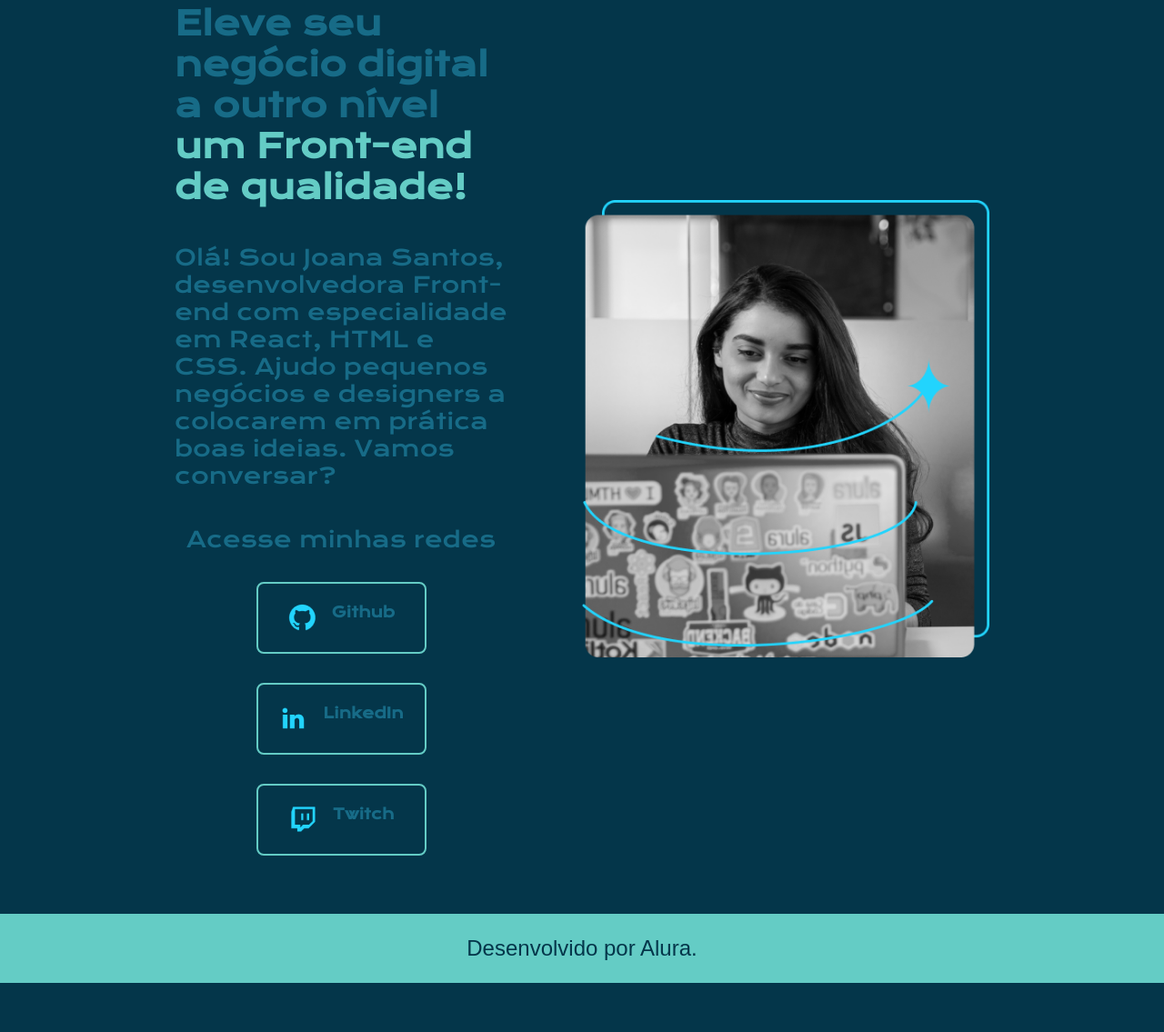
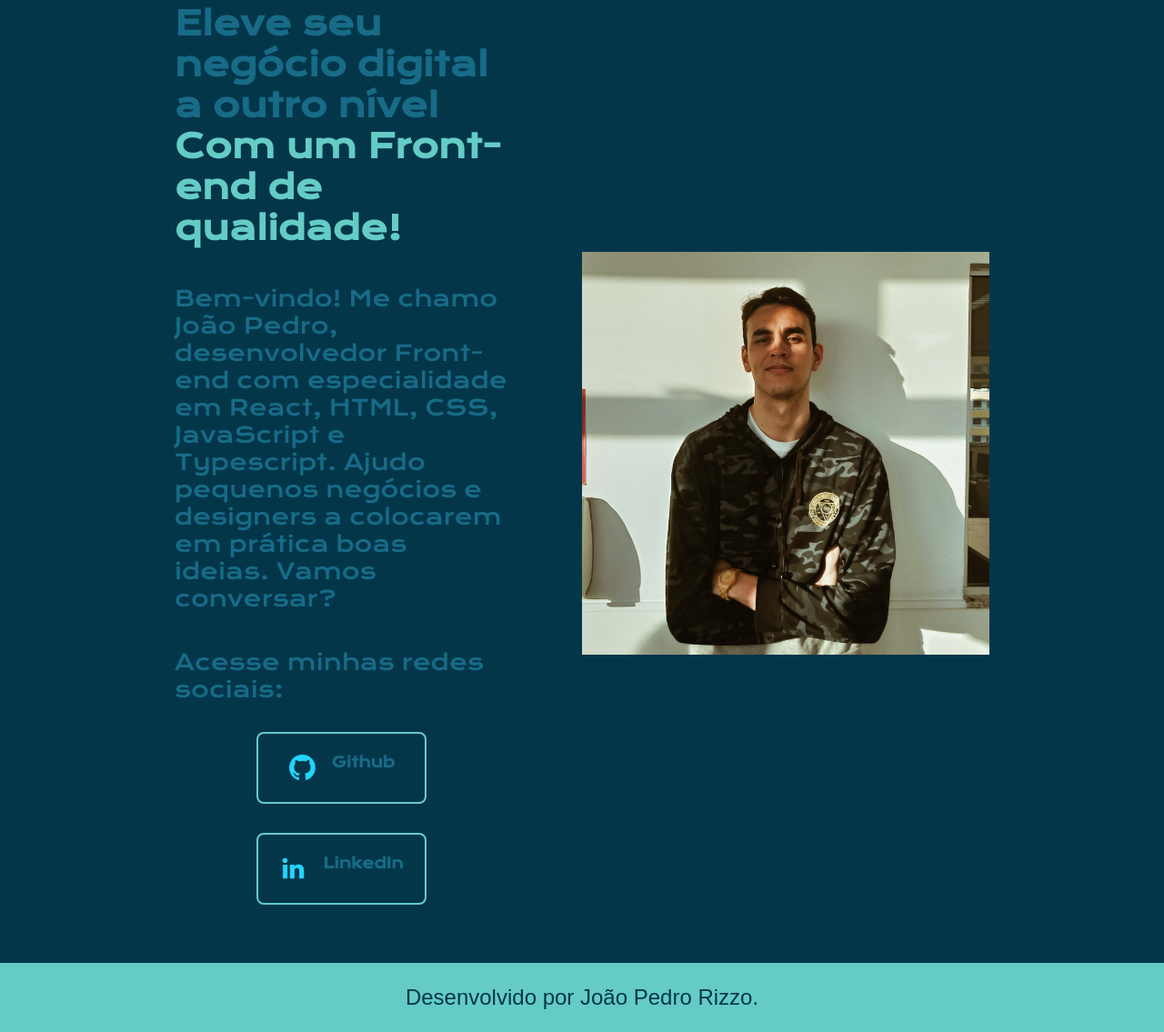
Before and after one commit to joaoprb/portfolio, a plain HTML site: page index.html in a window 1280 px wide. Shown: the part 115-1250 px from the top of the page at 91% size. Before the commit the page ends 1196 px from the top, so only its background shows below. Drawn offline with nearby package versions, Linux system fonts and the light colour scheme; a web font is replaced by a local one.

Commit message:
Update index.html

```diff
--- a/index.html
+++ b/index.html
@@ -17,15 +17,15 @@
     <main class="apresentacao">
         <section class="apresentacao__conteudo">
           <h1 class="apresentacao__conteudo__titulo">Eleve seu negócio digital a outro nível
-            <strong class="titulo-destaque">um Front-end de qualidade!</strong>
+            <strong class="titulo-destaque">Com um Front-end de qualidade!</strong>
           </h1>
-          <p class="apresentacao__conteudo__texto">Olá! Sou Joana Santos, desenvolvedora Front-end com especialidade em
-           React, HTML e CSS.
+          <p class="apresentacao__conteudo__texto">Bem-vindo! Me chamo João Pedro, desenvolvedor Front-end com especialidade em
+           React, HTML, CSS, JavaScript e Typescript.
            Ajudo pequenos negócios e designers
            a colocarem em prática boas ideias. Vamos conversar?
           </p>
           <div class="apresentacao__links">
-            <h2 class="apresentacao__links__subtitulo">Acesse minhas redes</h2>
+            <h2 class="apresentacao__links__subtitulo">Acesse minhas redes sociais:</h2>
             <a class="apresentacao__links__navegacao" href="https://github.com/joaoprb">
               <img src="./assets/github.png">
               Github
@@ -36,18 +36,14 @@
               LinkedIn
             </a>
 
-            <a class="apresentacao__links__navegacao" href="https://twitch.com/rafaballerini">
-              <img src="./assets/twitch.png">
-              Twitch
-            </a>
           </div>
 
         </section>
 
-        <img class="apresentacao__imagem" src="./assets/Imagem.png" alt="Joana Santos" />
+        <img class="apresentacao__imagem" src="./assets/imagem-portfolio.jpg" alt="João Pedro Rizzo" />
     </main>
     <footer class="rodape">
-      <p>Desenvolvido por Alura.</p>
+      <p>Desenvolvido por João Pedro Rizzo.</p>
     </footer>
 </body>
 </html>
```
